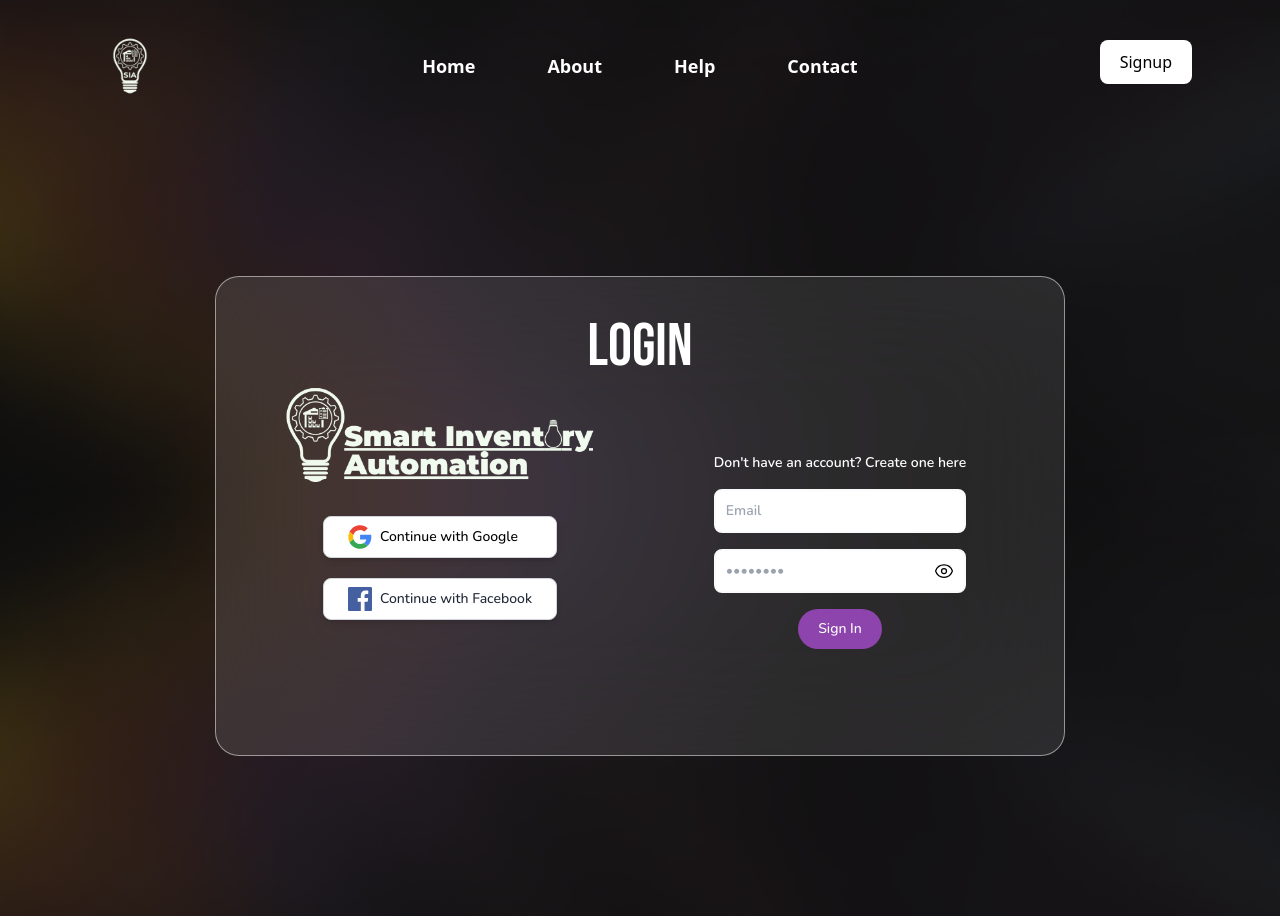
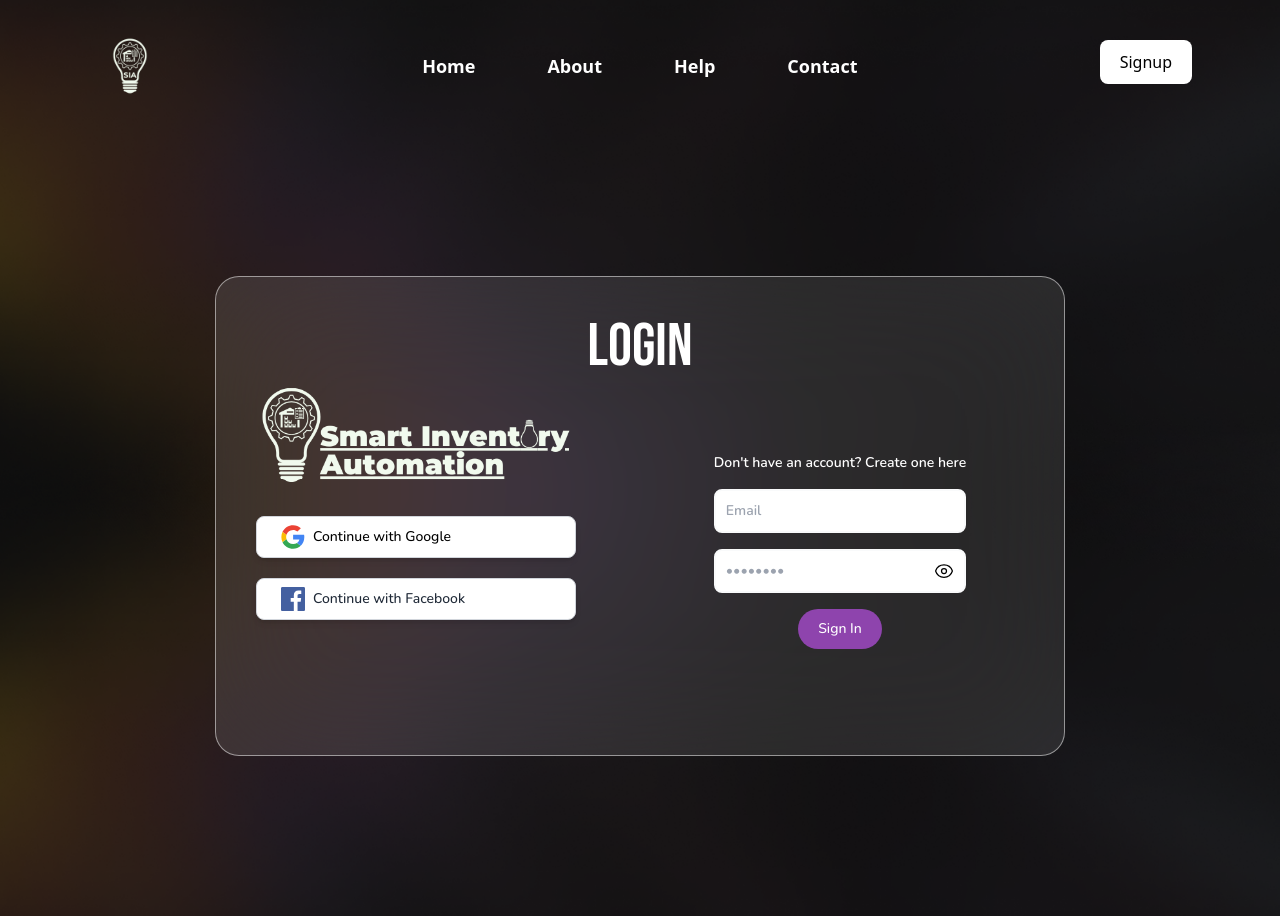
Before and after one commit to krishna2474/Smart-Inventory-Automation, a React (Vite) app: page /signin in a window 1280 px wide. Built offline with nearby package versions, Linux system fonts and the light colour scheme.

Commit message:
Login space

```diff
--- a/src/components/FormArea.tsx
+++ b/src/components/FormArea.tsx
@@ -36,7 +36,7 @@ export const FormArea = ({ type }: FormAreaProps) => {
           {type === "signup" ? "Signup" : "Login"}
         </div>
         <div className="grid grid-cols-1 sm:grid-cols-2 gap-8 p-5 sm:p-10">
-          <div className="flex flex-col items-center">
+          <div className="flex flex-col ">
             <div className="hidden sm:block">
               <img
                 className="relative bottom-8"
```
